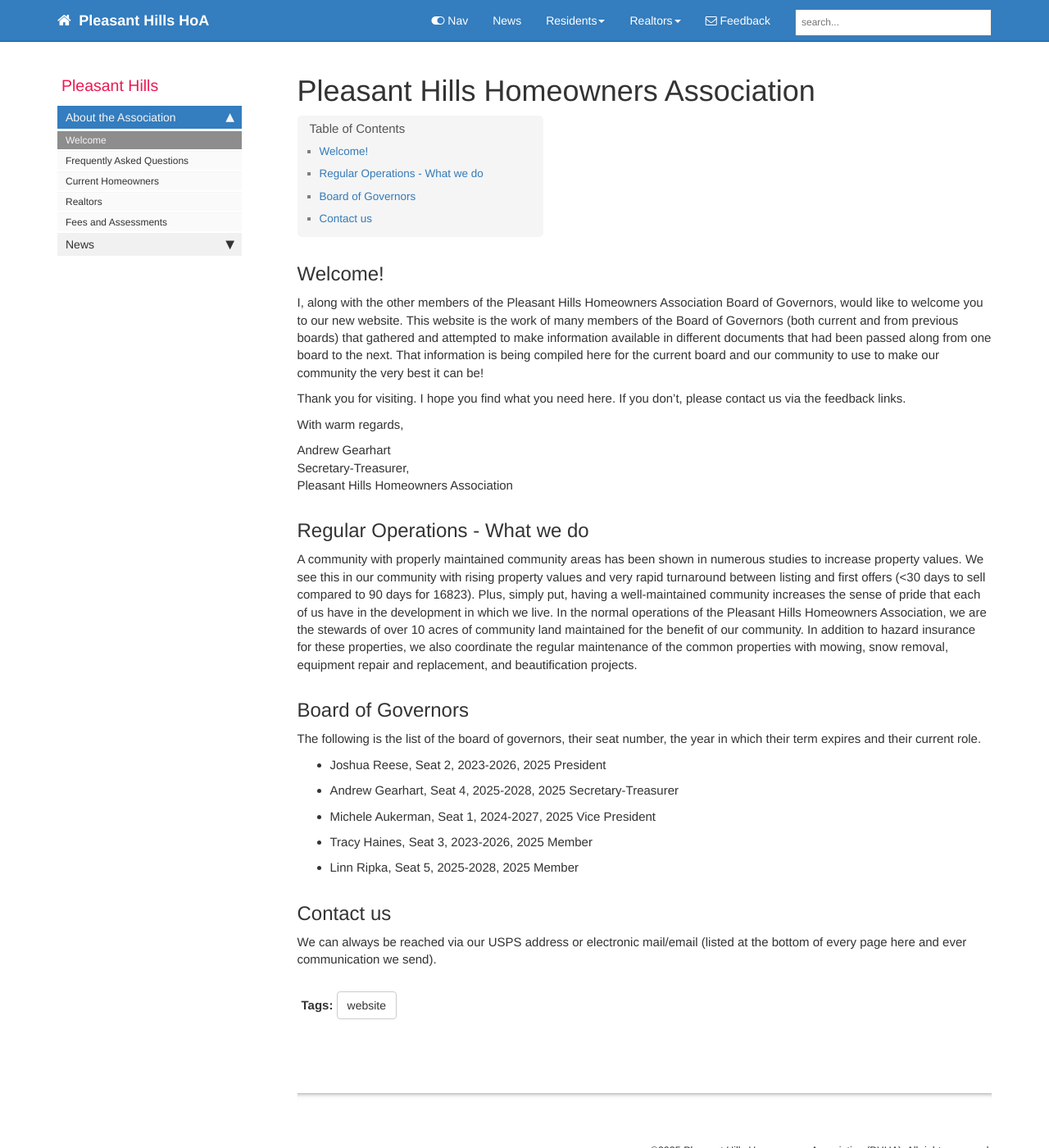
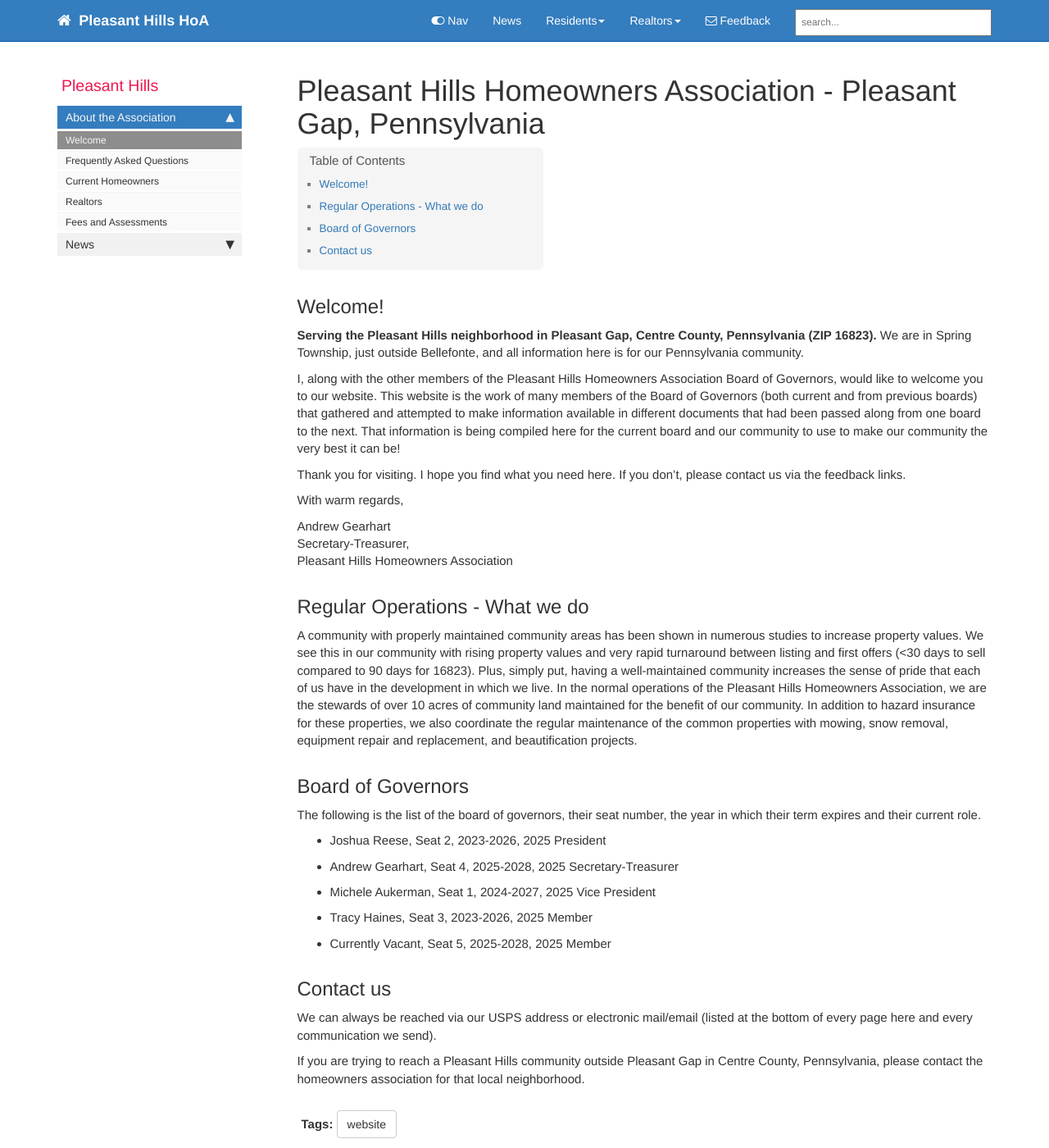
Before and after one commit to pleasanthillsha/pleasanthillsha.github.io, a Jekyll site: the page built from index.md, in a window 1280 px wide and 1400 px high. Shown: the whole window at 82% size. Built offline with Jekyll 4.4.1, drawn with Linux system fonts in a browser that asks for light colours; comment, search, counter and statistics services are not loaded.

Commit message:
Update homepage title and content for clarity
- Enhanced the title to include location details.
- Added keywords and description for better SEO.
- Revised welcome message for improved readability.
- Updated board member information to reflect current status.
- Clarified contact information for community outreach.

```diff
--- a/index.md
+++ b/index.md
@@ -1,6 +1,7 @@
 ---
-title: "Pleasant Hills Homeowners Association"
-keywords: homepage,
+title: "Pleasant Hills Homeowners Association - Pleasant Gap, Pennsylvania"
+keywords: homepage, Pleasant Gap, Centre County, Pennsylvania
+description: "Official site for the Pleasant Hills neighborhood in Pleasant Gap, Centre County, Pennsylvania (ZIP 16823)."
 tags: [website]
 sidebar: phha_sidebar
 permalink: index.html
@@ -12,7 +13,9 @@ permalink: index.html
 
 ## Welcome!
 
-I, along with the other members of the Pleasant Hills Homeowners Association Board of Governors, would like to welcome you to our new website. This website is the work of many members of the Board of Governors (both current and from previous boards) that gathered and attempted to make information available in different documents that had been passed along from one board to the next. That information is being compiled here for the current board and our community to use to make our community the very best it can be!
+**Serving the Pleasant Hills neighborhood in Pleasant Gap, Centre County, Pennsylvania (ZIP 16823).** We are in Spring Township, just outside Bellefonte, and all information here is for our Pennsylvania community.
+
+I, along with the other members of the Pleasant Hills Homeowners Association Board of Governors, would like to welcome you to our website. This website is the work of many members of the Board of Governors (both current and from previous boards) that gathered and attempted to make information available in different documents that had been passed along from one board to the next. That information is being compiled here for the current board and our community to use to make our community the very best it can be!
 
 Thank you for visiting. I hope you find what you need here. If you don't, please contact us via the feedback links.
 
@@ -34,8 +37,10 @@ The following is the list of the board of governors, their seat number, the year
 - Andrew Gearhart, Seat 4, 2025-2028, 2025 Secretary-Treasurer
 - Michele Aukerman, Seat 1, 2024-2027, 2025 Vice President
 - Tracy Haines, Seat 3, 2023-2026, 2025 Member
-- Linn Ripka, Seat 5, 2025-2028, 2025 Member
+- Currently Vacant, Seat 5, 2025-2028, 2025 Member
 
 ## Contact us
 
-We can always be reached via our USPS address or electronic mail/email (listed at the bottom of every page here and ever communication we send).
+We can always be reached via our USPS address or electronic mail/email (listed at the bottom of every page here and every communication we send).
+
+If you are trying to reach a Pleasant Hills community outside Pleasant Gap in Centre County, Pennsylvania, please contact the homeowners association for that local neighborhood.
```
